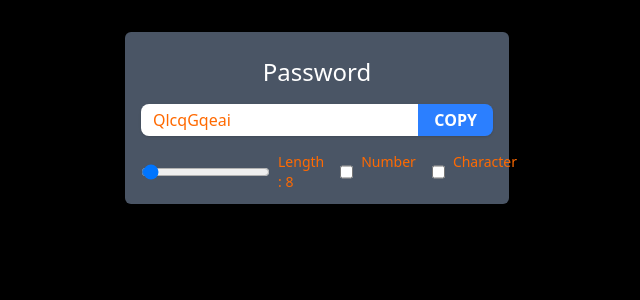
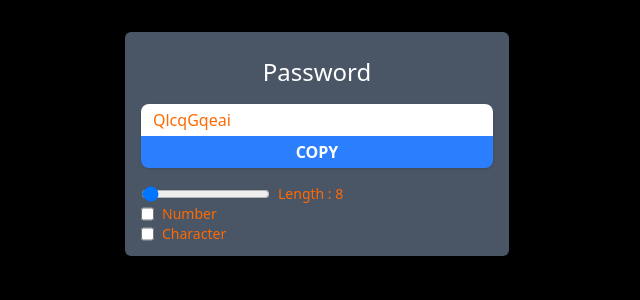
Before and after one commit to MR-MSBORA/Password-Generator, a React (Vite) app: page / in a window 1280 px wide. Shown: the top 300 px of the page, without its empty margins (323-963 px from the left). Built offline with nearby package versions, Linux system fonts and the light colour scheme.

Commit message:
Update App.jsx

```diff
--- a/src/App.jsx
+++ b/src/App.jsx
@@ -50,7 +50,7 @@ function App() {
           Password
         </h1>
 
-        <div className='flex shadow rounded-lg overflow-hidden  my-4'>
+        <div className='flex md:flex-col  shadow rounded-lg overflow-hidden  my-4'>
           <input
             type="text"
             value={password}
@@ -66,7 +66,7 @@ function App() {
           </button>
         </div>
 
-        <div className=' flex  text-sm gap-x-2'>
+        <div className=' flex md:flex-col   text-sm gap-x-2'>
 
           <div className='flex item-center gap-x-1'>
             <input
```
